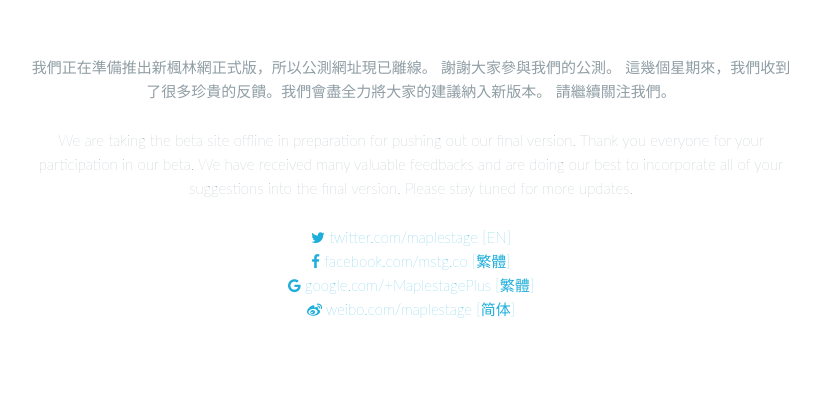
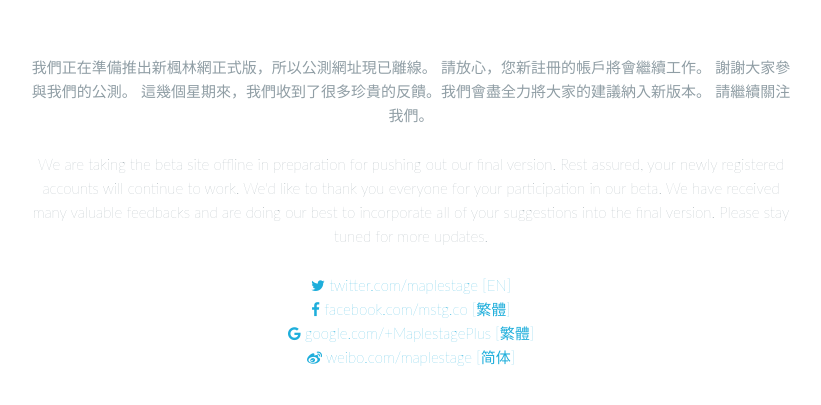
Before and after one commit to DragonGround/maple-stub, a plain HTML site: page index.html in a window 1280 px wide. Shown: the part 201-606 px from the top of the page, without its empty margins (229-1050 px from the left). Drawn offline with nearby package versions, Linux system fonts and the light colour scheme.

Commit message:
more tweaks

```diff
--- a/index.html
+++ b/index.html
@@ -42,13 +42,15 @@
       <div class="container">
         <p>
           我們正在準備推出新楓林網正式版，所以公測網址現已離線。
+          請放心，您新註冊的帳戶將會繼續工作。
           謝謝大家參與我們的公測。
           這幾個星期來，我們收到了很多珍貴的反饋。我們會盡全力將大家的建議納入新版本。
           請繼續關注我們。
         </p>
         <p>
           We are taking the beta site offline in preparation for pushing out our final version.
-          Thank you everyone for your participation in our beta.
+          Rest assured, your newly registered accounts will continue to work.
+          We'd like to thank you everyone for your participation in our beta.
           We have received many valuable feedbacks and are doing our best to incorporate all of your suggestions into the final version.
           Please stay tuned for more updates.
         </p>
```
